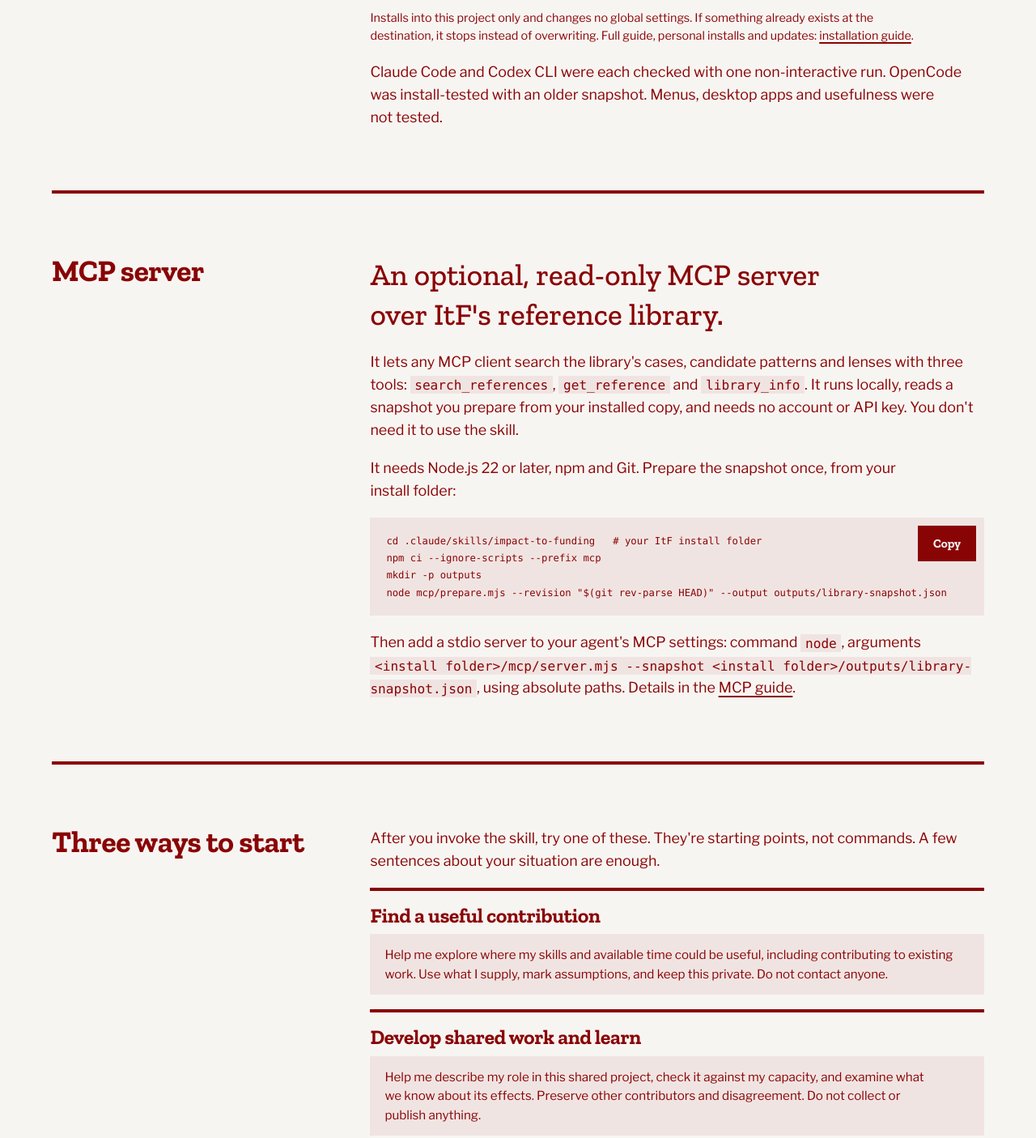
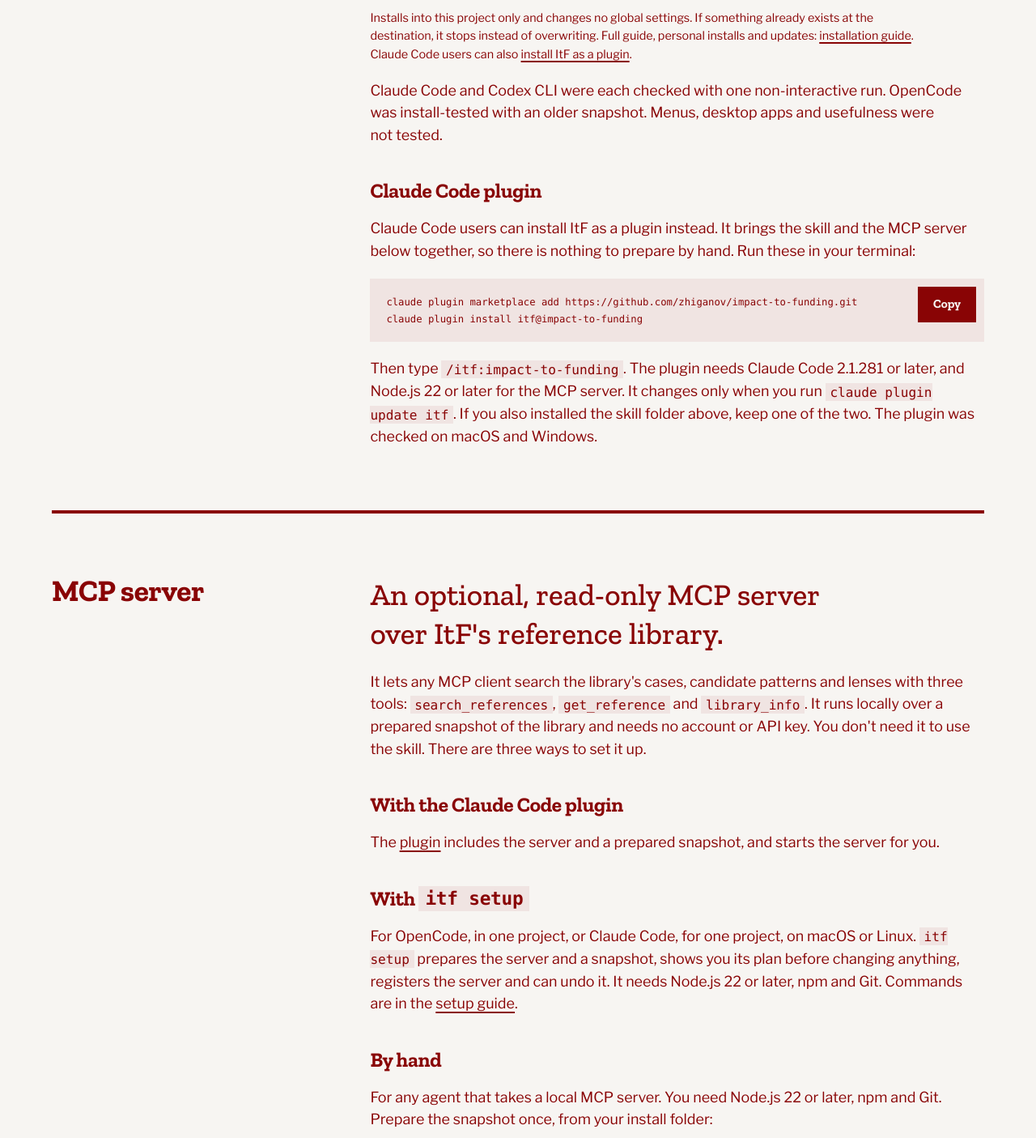
Before and after one commit to zhiganov/itfti-website, an Astro site: page /itf in a window 1280 px wide. Shown: the part 1137-2542 px from the top of the page at 81% size. Built offline with nearby package versions, Linux system fonts and the light colour scheme; Astro itself is replaced by a stand-in of ours.

Commit message:
Add the Claude Code plugin and the setup routes to /itf (#33)
Adds a Claude Code plugin subsection to the /itf install section, rewrites
the MCP server section around the plugin, itf setup and the manual steps,
links the plugin from the shared install box, and records the plugin in
PRODUCT.md. ItF v0.6.0 shipped the plugin.

```diff
--- a/src/components/InstallCommands.astro
+++ b/src/components/InstallCommands.astro
@@ -58,7 +58,7 @@ const hosts = [
       <p class="step">{h.then} <code>{h.invoke}</code>. {h.note}</p>
     </section>
   ))}
-  <p class="fine">Installs into this project only and changes no global settings. If something already exists at the destination, it stops instead of overwriting. Full guide, personal installs and updates: <a href="https://github.com/zhiganov/impact-to-funding/blob/main/docs/install.md">installation guide</a>.</p>
+  <p class="fine">Installs into this project only and changes no global settings. If something already exists at the destination, it stops instead of overwriting. Full guide, personal installs and updates: <a href="https://github.com/zhiganov/impact-to-funding/blob/main/docs/install.md">installation guide</a>. Claude Code users can also <a href="/itf#plugin">install ItF as a plugin</a>.</p>
 </div>
 
 <style>
--- a/src/pages/itf.astro
+++ b/src/pages/itf.astro
@@ -6,6 +6,8 @@ const mcpSetup = `cd .claude/skills/impact-to-funding   # your ItF install folde
 npm ci --ignore-scripts --prefix mcp
 mkdir -p outputs
 node mcp/prepare.mjs --revision "$(git rev-parse HEAD)" --output outputs/library-snapshot.json`;
+const pluginInstall = `claude plugin marketplace add https://github.com/zhiganov/impact-to-funding.git
+claude plugin install itf@impact-to-funding`;
 const repo = "https://github.com/zhiganov/impact-to-funding";
 const starts = [
   {
@@ -45,6 +47,10 @@ const starts = [
       <p>Pick your agent, copy the command, and run it in your terminal. Conversation needs no signup, Node.js, MCP server or plugin. Your agent's model costs and privacy terms still apply.</p>
       <InstallCommands />
       <p>Claude Code and Codex CLI were each checked with one non-interactive run. OpenCode was install-tested with an older snapshot. Menus, desktop apps and usefulness were not tested.</p>
+      <h3 id="plugin" class="sub">Claude Code plugin</h3>
+      <p>Claude Code users can install ItF as a plugin instead. It brings the skill and the MCP server below together, so there is nothing to prepare by hand. Run these in your terminal:</p>
+      <CopyBlock code={pluginInstall} />
+      <p>Then type <code>/itf:impact-to-funding</code>. The plugin needs Claude Code 2.1.281 or later, and Node.js 22 or later for the MCP server. It changes only when you run <code>claude plugin update itf</code>. If you also installed the skill folder above, keep one of the two. The plugin was checked on macOS and Windows.</p>
     </div>
   </section>
 
@@ -52,8 +58,13 @@ const starts = [
     <h2 id="mcp-title" class="head">MCP server</h2>
     <div class="body">
       <p class="big">An optional, read-only MCP server over ItF's reference library.</p>
-      <p>It lets any MCP client search the library's cases, candidate patterns and lenses with three tools: <code>search_references</code>, <code>get_reference</code> and <code>library_info</code>. It runs locally, reads a snapshot you prepare from your installed copy, and needs no account or API key. You don't need it to use the skill.</p>
-      <p>It needs Node.js 22 or later, npm and Git. Prepare the snapshot once, from your install folder:</p>
+      <p>It lets any MCP client search the library's cases, candidate patterns and lenses with three tools: <code>search_references</code>, <code>get_reference</code> and <code>library_info</code>. It runs locally over a prepared snapshot of the library and needs no account or API key. You don't need it to use the skill. There are three ways to set it up.</p>
+      <h3 class="sub">With the Claude Code plugin</h3>
+      <p>The <a href="#plugin">plugin</a> includes the server and a prepared snapshot, and starts the server for you.</p>
+      <h3 class="sub">With <code>itf setup</code></h3>
+      <p>For OpenCode, in one project, or Claude Code, for one project, on macOS or Linux. <code>itf setup</code> prepares the server and a snapshot, shows you its plan before changing anything, registers the server and can undo it. It needs Node.js 22 or later, npm and Git. Commands are in the <a href="https://github.com/zhiganov/impact-to-funding/blob/main/docs/library-mcp-setup.md">setup guide</a>.</p>
+      <h3 class="sub">By hand</h3>
+      <p>For any agent that takes a local MCP server. You need Node.js 22 or later, npm and Git. Prepare the snapshot once, from your install folder:</p>
       <CopyBlock code={mcpSetup} />
       <p>Then add a stdio server to your agent's MCP settings: command <code>node</code>, arguments <code>&lt;install folder&gt;/mcp/server.mjs --snapshot &lt;install folder&gt;/outputs/library-snapshot.json</code>, using absolute paths. Details in the <a href="https://github.com/zhiganov/impact-to-funding/blob/main/mcp/README.md">MCP guide</a>.</p>
     </div>
@@ -97,6 +108,7 @@ const starts = [
   .big { font-family: var(--display); font-weight: 500; font-size: var(--step-2); line-height: 1.3; max-width: 26ch; }
   .tag { margin-top: 14px; padding-top: 10px; font-weight: 600; max-width: 26ch; }
   .actions { display: flex; flex-wrap: wrap; gap: 14px; margin-top: 0.4em; }
+  .sub { margin-top: 0.9em; }
   .starts { list-style: none; padding: 0; display: grid; gap: 0; counter-reset: s; }
   .starts li { padding: 18px 0; border-top: 4px solid var(--red); max-width: none; }
   .starts h3 { margin-bottom: 10px; }
```
Also changed, not shown: PRODUCT.md (+2 -1 lines).
